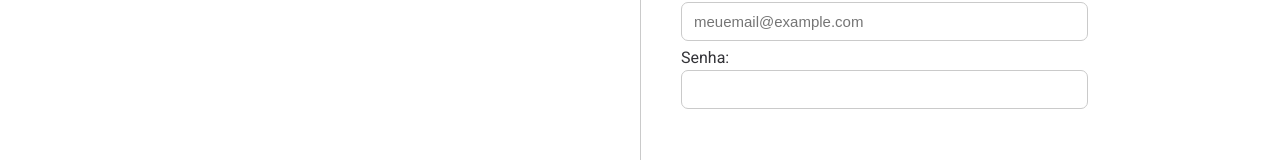
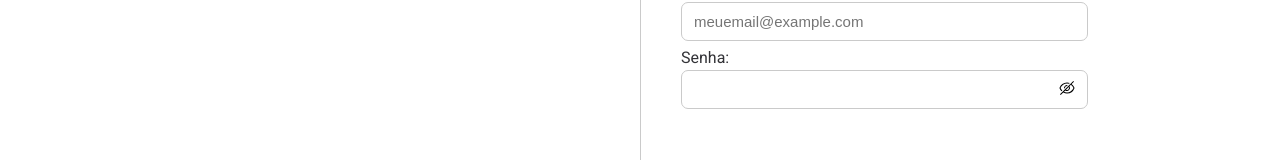
Before and after one commit to PauloHPMKT/dev-books-front-user, a Vue app: page /login in a window 1280 px wide. Shown: the part 265-425 px from the top of the page. Built offline with nearby package versions, Linux system fonts and the light colour scheme; the HTML template or start-up script is replaced by a standard one.

Commit message:
implementando revelador de senha

```diff
--- a/src/assets/sass/components/_forms.scss
+++ b/src/assets/sass/components/_forms.scss
@@ -49,6 +49,7 @@
         border: 1px solid $secondary-gray-scale;
         padding: 0 12px;
         margin: 3px 0 7px;
+        @include align-elements(flex, center, center);
 
         input, select {
           width: 100%;
@@ -56,6 +57,14 @@
           font-size: 15px;
           border: none;
           outline: none;
+        }
+
+        #password {
+          width: 97%;
+        }
+
+        svg {
+          cursor: pointer;
         }
       }
 
--- a/src/components/Forms/FormLogin.vue
+++ b/src/components/Forms/FormLogin.vue
@@ -12,7 +12,11 @@
         <div>
           <label for="passwrod">Senha:</label>
           <div class="input-styles">
-            <input type="password" id="password" v-model="user.password" />
+            <input :type="inputType" id="password" v-model="user.password" />
+            <RevelingPassword
+              @toggle="togglePassword"
+              :isPassword="isPasswordVisible"
+            />
           </div>
         </div>
         <div class="spacing-btn">
@@ -28,17 +32,31 @@
 
 <script>
 import MainButton from '../Buttons/MainButton.vue'
+import RevelingPassword from '../Buttons/RevelingPassword.vue'
 export default {
   name: 'FormLogin',
-  components: { MainButton },
+  components: { MainButton, RevelingPassword },
   emits: ['submitLogin'],
   data() {
     return {
       btn_title: 'Login',
+      inputType: 'password',
       user: {
         email: '',
         password: '',
       }
+    }
+  },
+
+  computed: {
+    isPasswordVisible() {
+      return this.inputType === 'text'
+    }
+  },
+
+  methods: {
+    togglePassword() {
+      this.inputType = this.isPasswordVisible ? 'password' : 'text'
     }
   }
 }
```
